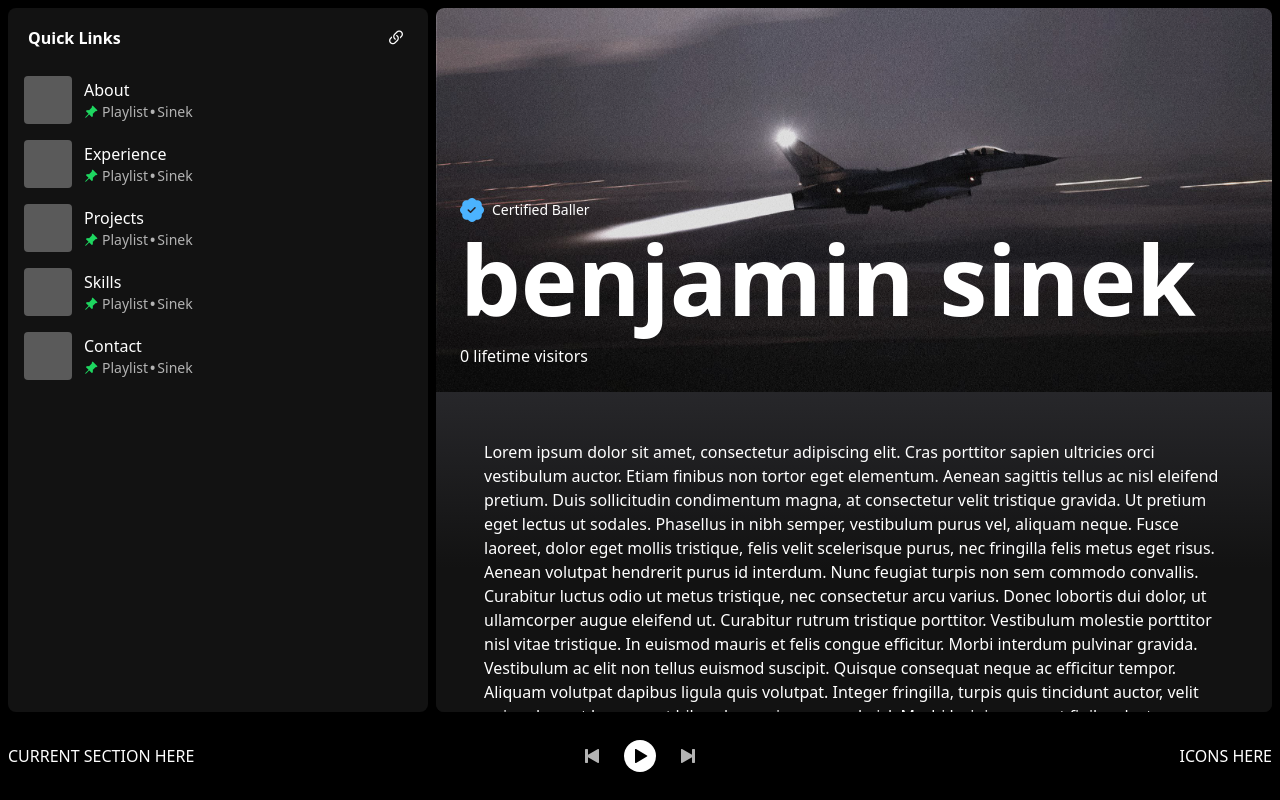
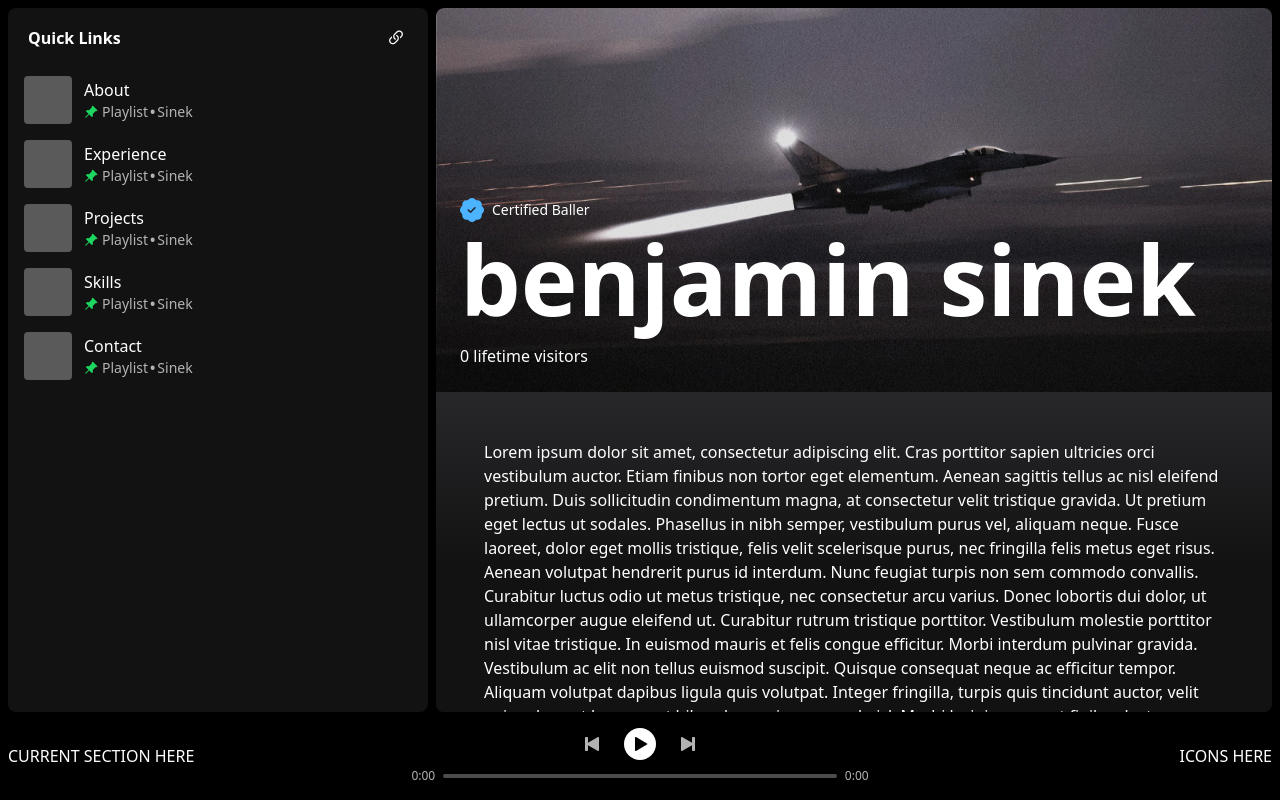
Before and after one commit to bsinek/my-portfolio, a React (Vite) app: page / in a window 1280 px wide. Built offline with nearby package versions, Linux system fonts and the light colour scheme; a web font is replaced by a local one.

Commit message:
feat(playbar): add non-functional progress bar

```diff
--- a/src/components/Playbar.jsx
+++ b/src/components/Playbar.jsx
@@ -6,25 +6,28 @@ export const Playbar = () => {
             <div className="w-[30%]">
                 CURRENT SECTION HERE
             </div>
-            <div className="flex flex-col">
+            <div className="flex flex-col flex-1 gap-2">
                 <div className="flex justify-center items-center gap-4 h-8">
                     <button className="h-8 w-8 p-2 text-light-grey hover:text-white hover:scale-105 transition-all duration-75">
                         <svg xmlns="http://www.w3.org/2000/svg" viewBox="0 0 16 16" fill="currentColor" className="h-full">
                             <path d="M3.3 1a.7.7 0 0 1 .7.7v5.15l9.95-5.744a.7.7 0 0 1 1.05.606v12.575a.7.7 0 0 1-1.05.607L4 9.149V14.3a.7.7 0 0 1-.7.7H1.7a.7.7 0 0 1-.7-.7V1.7a.7.7 0 0 1 .7-.7z"/>
                         </svg>
                     </button>
-
                     <button className="h-8 w-8 p-2 rounded-full bg-current hover:scale-105 transition-transform duration-75">
                         <svg xmlns="http://www.w3.org/2000/svg" viewBox="0 0 16 16" fill="currentColor" className="h-full text-black">
                             <path d="M3 1.713a.7.7 0 0 1 1.05-.607l10.89 6.288a.7.7 0 0 1 0 1.212L4.05 14.894A.7.7 0 0 1 3 14.288z"/>
                         </svg>
                     </button>
-
                     <button className="h-8 w-8 p-2 text-light-grey hover:text-white hover:scale-105 transition-all duration-75">
                         <svg xmlns="http://www.w3.org/2000/svg" viewBox="0 0 16 16" fill="currentColor" className="h-full rotate-180">
                             <path d="M3.3 1a.7.7 0 0 1 .7.7v5.15l9.95-5.744a.7.7 0 0 1 1.05.606v12.575a.7.7 0 0 1-1.05.607L4 9.149V14.3a.7.7 0 0 1-.7.7H1.7a.7.7 0 0 1-.7-.7V1.7a.7.7 0 0 1 .7-.7z"/>
                         </svg>
                     </button>
+                </div>
+                <div className="flex h-4 items-center justify-center gap-2 text-light-grey text-xs tabular-nums">
+                    <div className="w-12 text-right">0:00</div>
+                    <div className="h-1/4 flex-1 bg-[#4d4c4c] rounded-xs"></div>
+                    <div className="w-12 text-left">0:00</div>
                 </div>
             </div>
             <div className="w-[30%] flex justify-end">
```
